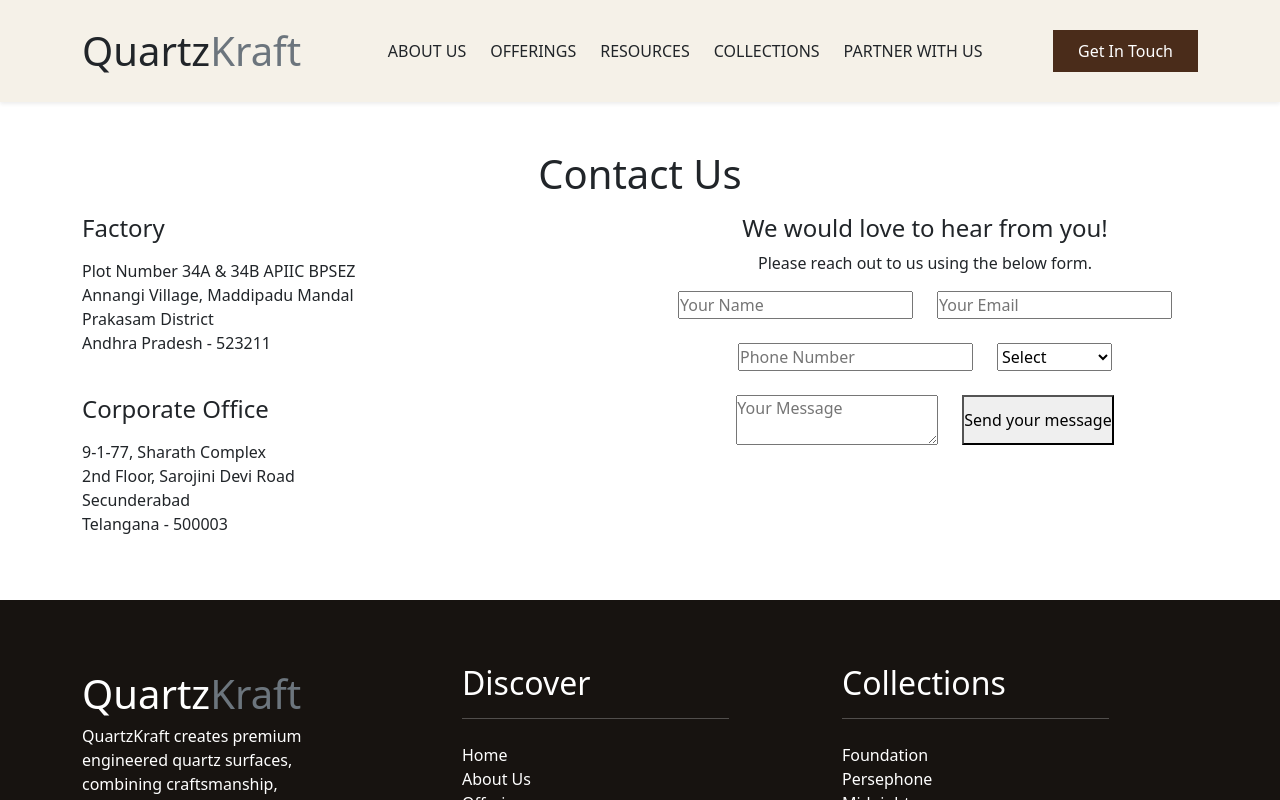
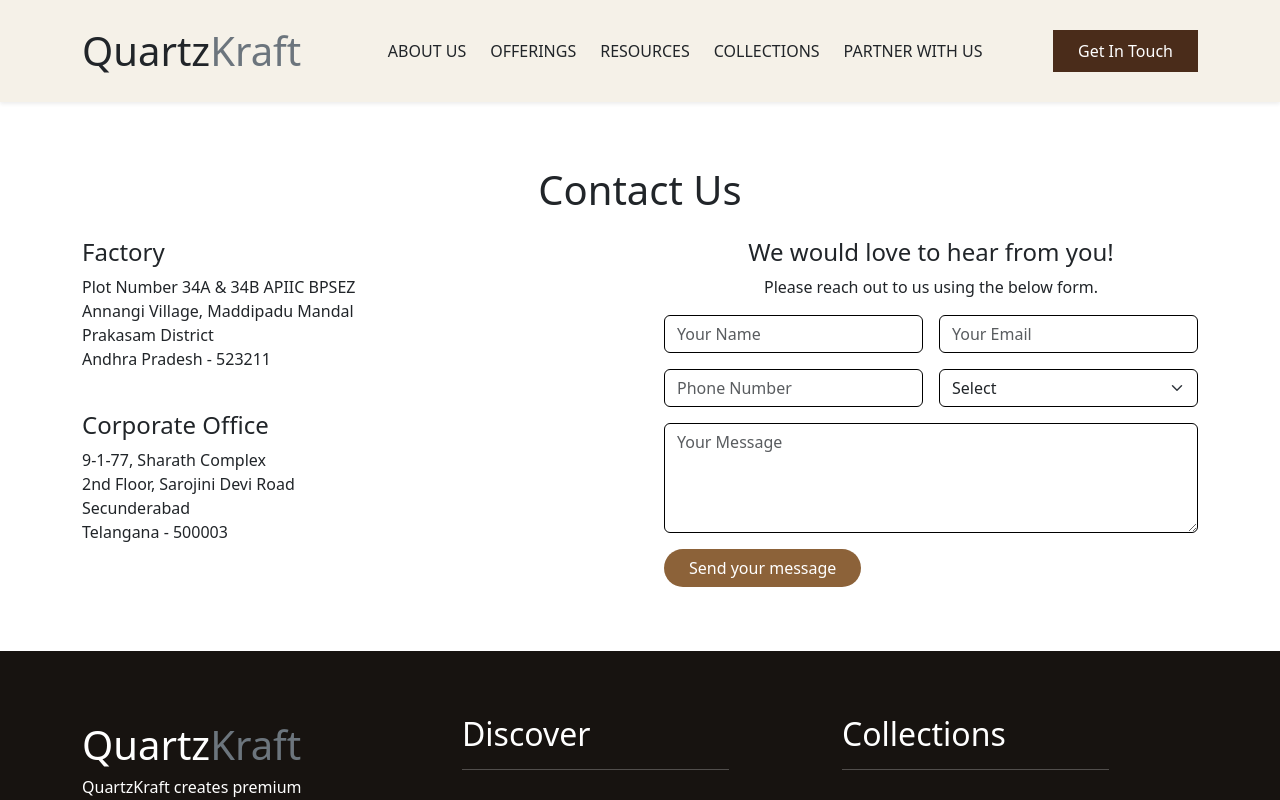
Before and after one commit to Ruthwiknetha143/QuartzKraft-Frontend, a React (Vite) app: page /get-in-touch in a window 1280 px wide. Shown: the top 800 px of the page. Built offline with nearby package versions, Linux system fonts and the light colour scheme.

Commit message:
fixed contact form

```diff
--- a/src/pages/GetInTouch.jsx
+++ b/src/pages/GetInTouch.jsx
@@ -1,56 +1,89 @@
 import "./overall.css"
+import { useState } from "react"
 
 let GetInTouch = () => {
+    const [formData, setFormData] = useState({
+        name: "",
+        email: "",
+        phone: "",
+        customer: "",
+        message: ""
+    })
+
+    const handleChange = (e) => {
+        setFormData({ ...formData, [e.target.name]: e.target.value })
+    }
+
+    const handleSubmit = (e) => {
+        e.preventDefault()
+        console.log(formData)
+    }
+
+
     return (
         <section id="getintouch">
-            <div className="container my-5">
-                <h1 className="text-center">Contact Us</h1>
-                <div className="row my-3">
-                    <div className="col">
-                        <div className="d-flex flex-column gap-4">
+            <section>
+                <div className="container py-5">
+                    <h1 className="text-center py-3">Contact Us</h1>
+                    <div className="row g-5">
+                        <div className="col-md-6">
                             <div>
                                 <h4>Factory</h4>
-                                <p className="my-3">
-                                    Plot Number 34A & 34B APIIC BPSEZ<br />
-                                    Annangi Village, Maddipadu Mandal<br />
-                                    Prakasam District<br />
+                                <p>
+                                    Plot Number 34A & 34B APIIC BPSEZ <br />
+                                    Annangi Village, Maddipadu Mandal <br />
+                                    Prakasam District <br />
                                     Andhra Pradesh - 523211
                                 </p>
                             </div>
-                            <div>
+                            <div className="pt-4">
                                 <h4>Corporate Office</h4>
-                                <p className="my-3">
-                                    9-1-77, Sharath Complex<br />
-                                    2nd Floor, Sarojini Devi Road<br />
-                                    Secunderabad<br />
+                                <p>
+                                    9-1-77, Sharath Complex <br />
+                                    2nd Floor, Sarojini Devi Road <br />
+                                    Secunderabad <br />
                                     Telangana - 500003
                                 </p>
                             </div>
                         </div>
-                    </div>
-                    <div className="col">
-                        <div className="d-flex flex-column align-items-center">
-                            <h4>We would love to hear from you!</h4>
-                            <p>Please reach out to us using the below form.</p>
-                            <form action="" className="d-flex justify-content-center gap-4 flex-wrap">
-                                <input type="text" placeholder="Your Name"/>
-                                <input type="email" placeholder="Your Email"/>
-                                <input type="tel" placeholder="Phone Number"/>
-                                <select>
-                                    <option value="none">Select</option>
-                                    <option value="wholesaler">Wholesaler</option>
-                                    <option value="fabricator">Fabricator</option>
-                                    <option value="builder">Builder</option>
-                                    <option value="homeowner">Homeowner</option>
-                                    <option value="designer">Designer</option>
-                                </select>
-                                <textarea placeholder="Your Message"/>
-                                <button>Send your message</button>
+                        <div className="col-md-6">
+                            <div className="text-center">
+                                <h4>We would love to hear from you!</h4>
+                                <p>Please reach out to us using the below form.</p>
+                            </div>
+                            <form action="" onSubmit={handleSubmit}>
+                                <div className="row g-3">
+                                    <div className="col-md-6">
+                                        <input onChange={handleChange} type="text" placeholder="Your Name" className="form-control border-black" name="name" />
+                                    </div>
+                                    <div className="col-md-6">
+                                        <input onChange={handleChange} type="email" placeholder="Your Email" className="form-control border-black" name="email" />
+                                    </div>
+                                    <div className="col-md-6">
+                                        <input onChange={handleChange} type="tel" placeholder="Phone Number" className="form-control border-black" name="phone" />
+                                    </div>
+                                    <div className="col-md-6">
+                                        <select onChange={handleChange} name="customer" className="form-select border-black">
+                                            <option value="">Select</option>
+                                            <option value="Wholesaler">Wholesaler</option>
+                                            <option value="Fabricator">Fabricator</option>
+                                            <option value="Builder">Builder</option>
+                                            <option value="Homeowner">Homeowner</option>
+                                            <option value="Designer">Designer</option>
+                                        </select>
+                                    </div>
+                                    <div className="col-md-12">
+                                        <textarea onChange={handleChange} name="message" rows="4" placeholder="Your Message" className="form-control border-black" />
+                                    </div>
+                                </div>
+                                <div className="py-3">
+                                    <button className="btn text-white px-4 rounded-pill">Send your message</button>
+                                </div>
                             </form>
                         </div>
                     </div>
                 </div>
-            </div>
+            </section>
         </section>
     )
 }
--- a/src/pages/overall.css
+++ b/src/pages/overall.css
@@ -29,6 +29,14 @@ section {
 
 .explore-btn:hover {
     background-color: black;
+}
+
+#getintouch{
+    form{
+        button{
+            background-color: #8c6239;
+        }
+    }
 }
 
 .build {
```
